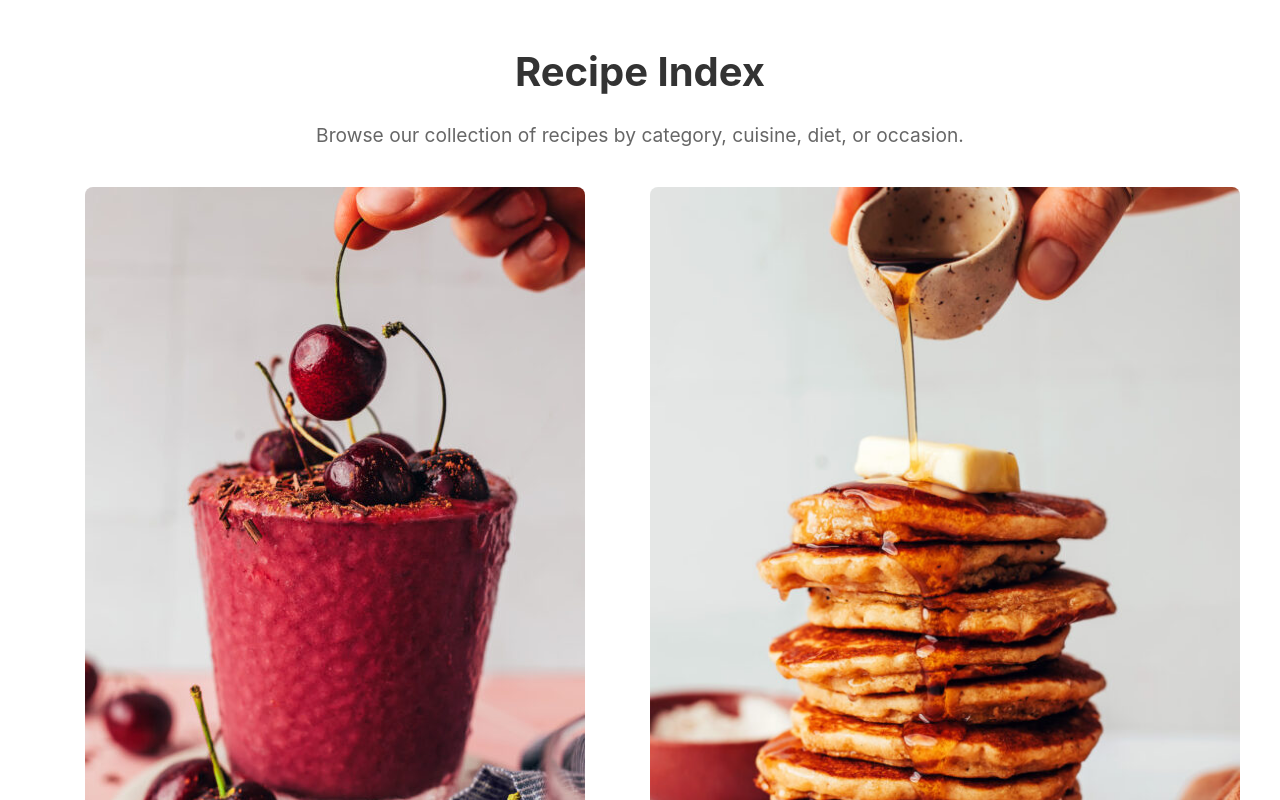
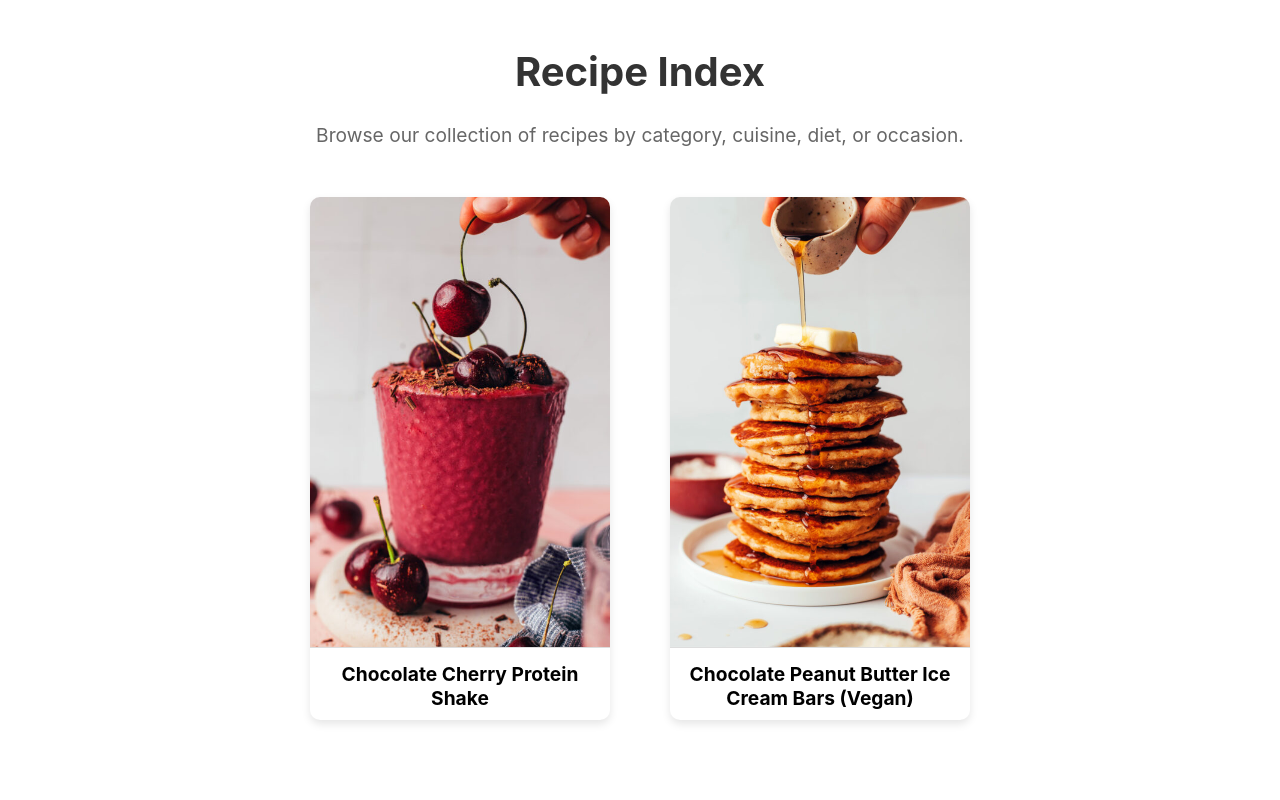
Before and after one commit to JaiMaurya5399/recipe-book, a React (Create React App) app: page / in a window 1280 px wide. Shown: the top 800 px of the page. Built offline with nearby package versions, Linux system fonts and the light colour scheme.

Commit message:
Uploaded the images and make the UI Fixes

```diff
--- a/src/Home.css
+++ b/src/Home.css
@@ -1,14 +1,18 @@
 /* Home.css */
 
-.home-container {
+.home-recipes {
+    display: flex;
+    flex-wrap: wrap;
+    justify-content: center; /* Center the cards */
+    gap: 20px;
+    margin-top: 30px;
+  }
+
+  .home-container {
     max-width: 1200px;
     margin: 0 auto;
     padding: 20px;
-  }
-
-  .home-header {
     text-align: center;
-    margin-bottom: 40px;
   }
 
   .home-header h1 {
@@ -21,27 +25,3 @@
     font-size: 1.2em;
     color: #666;
   }
-
-  .home-categories {
-    display: flex;
-    flex-wrap: wrap;
-    gap: 20px;
-    justify-content: center;
-  }
-
-  .category {
-    flex: 1 1 300px;
-    text-align: center;
-  }
-
-  .category img {
-    max-width: 100%;
-    height: auto;
-    border-radius: 8px;
-    margin-bottom: 10px;
-  }
-
-  .category h3 {
-    font-size: 1.5em;
-    color: #333;
-  }
--- a/src/Home.js
+++ b/src/Home.js
@@ -1,11 +1,22 @@
 import React from 'react';
 import './Home.css';
+import RecipeCard from './RecipeCard';
+
 import image1 from './img/Vegan-Chocolate-Cherry-Protein-Shake-7-500x750.jpg';
 import image2 from './img/Super-Fluffy-Gluten-Free-Pancakes-5-600x900.jpg';
 
-
 function Home() {
-  console.log("Home component is loaded");
+  const recipes = [
+    {
+      image: image1,  // Use the imported image variable here
+      title: 'Chocolate Cherry Protein Shake',
+    },
+    {
+      image: image2,  // Use the imported image variable here
+      title: 'Chocolate Peanut Butter Ice Cream Bars (Vegan)',
+    },
+    // Add more recipes as needed
+  ];
 
   return (
     <div className="home-container">
@@ -13,15 +24,14 @@ function Home() {
         <h1>Recipe Index</h1>
         <p>Browse our collection of recipes by category, cuisine, diet, or occasion.</p>
       </header>
-      <div className="home-categories">
-        <div className="category">
-          <img src={image1}  alt="Category 1" />
-          <h3>Category 1</h3>
-        </div>
-        <div className="category">
-          <img src={image2}  alt="Category 2" />
-          <h3>Category 2</h3>
-        </div>
+      <div className="home-recipes">
+        {recipes.map((recipe, index) => (
+          <RecipeCard
+            key={index}
+            image={recipe.image}
+            title={recipe.title}
+          />
+        ))}
       </div>
     </div>
   );
--- /dev/null
+++ b/src/RecipeCard.css
@@ -0,0 +1,24 @@
+/* RecipeCard.css */
+
+.recipe-card {
+    width: 300px; /* Set a fixed width for the cards */
+    margin: 20px;
+    text-align: center;
+    overflow: hidden;
+    border-radius: 10px;
+    box-shadow: 0 4px 8px rgba(0, 0, 0, 0.1);
+    background-color: #fff;
+  }
+
+  .recipe-image {
+    width: 100%;
+    height: 450px; /* Set a fixed height for the images */
+    object-fit: cover; /* This ensures the image covers the area without distortion */
+    border-bottom: 1px solid #ddd;
+  }
+
+  .recipe-title {
+    font-size: 1.2em;
+    margin: 10px 0;
+    padding: 0 10px;
+  }
--- /dev/null
+++ b/src/RecipeCard.js
@@ -0,0 +1,15 @@
+import React from 'react';
+import './RecipeCard.css';
+
+function RecipeCard({ image, title }) { // Remove `tags` from the props
+  return (
+    <div className="recipe-card">
+      <img src={image} alt={title} className="recipe-image" />
+      <h3 className="recipe-title">{title}</h3>
+      {/* Remove or comment out the following section to exclude the tags */}
+      {}
+    </div>
+  );
+}
+
+export default RecipeCard;
```
